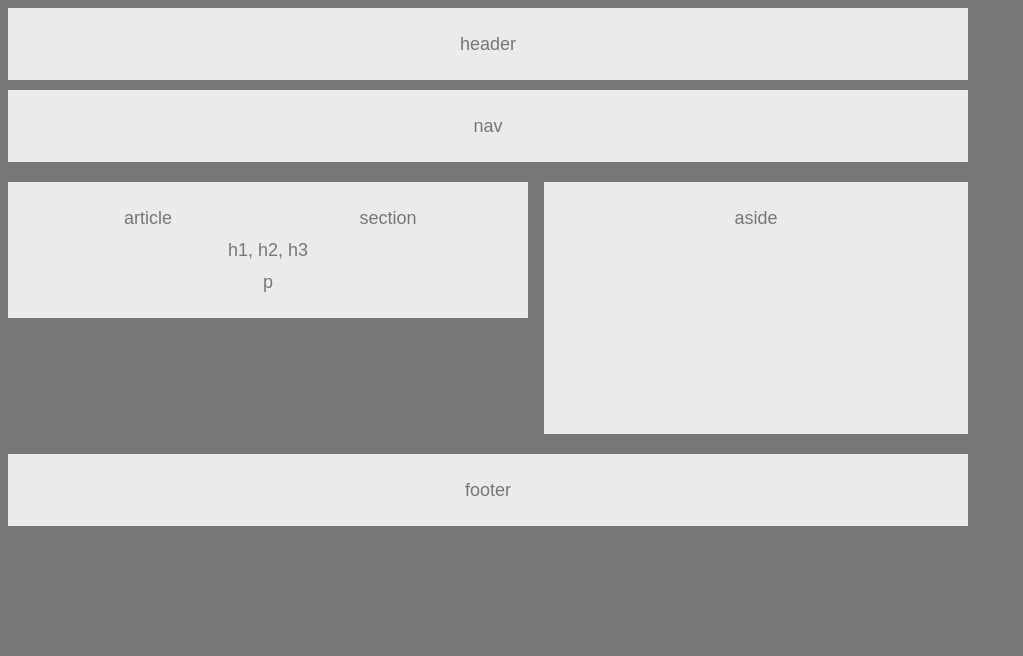
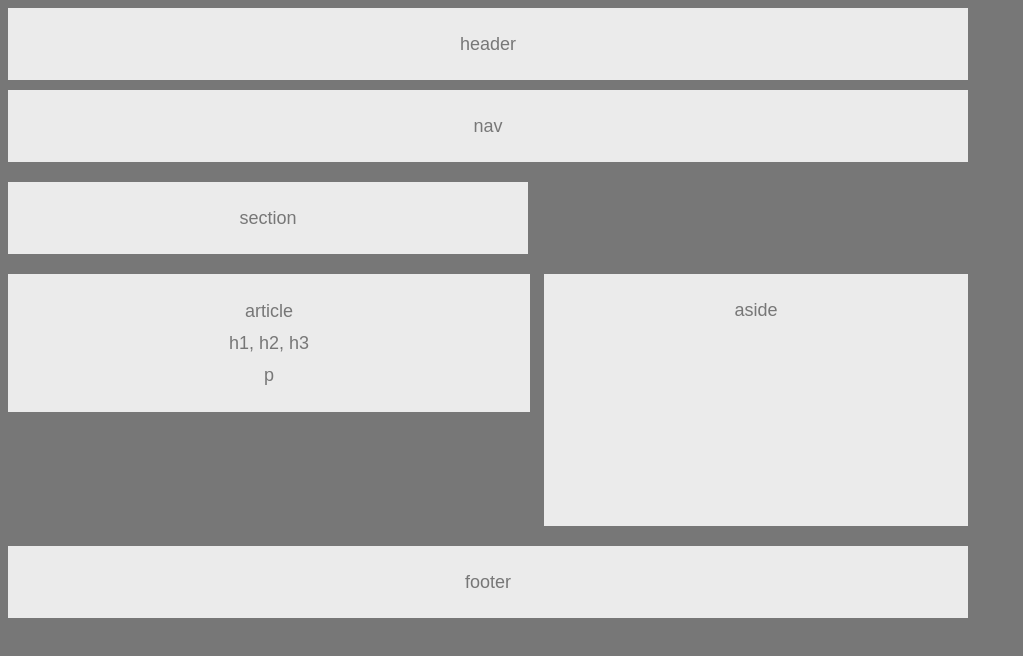
Before and after one commit to malorielara/HW-Wireframe, a plain HTML site: page index.html in a window 1280 px wide. Shown: the whole page, without its empty margins (0-1023 px from the left). Drawn offline with Linux system fonts and the light colour scheme.

Commit message:
close but then not

```diff
--- a/index.html
+++ b/index.html
@@ -19,15 +19,16 @@
 
     <section id="left">
         section
-    <div id="left-2">
+    </section>
+
+    <section id="left-2">
         article
+    <div id="inside">
+        h1, h2, h3
     </div>
-     <aside>
-        h1, h2, h3
-      </aside>
-      <aside>
+    <div id="inside-2">
         p
-      </aside>
+    </div>
     </section>
 
     <section id="right">
--- a/style.css
+++ b/style.css
@@ -31,10 +31,13 @@ section {
 
 #left-2 {
     width: 50%;
-    float: left;
     color: #777;
     background: #ebebeb;
     text-align: center;
+    float: left;
+    overflow: auto;
+    clear: both;
+    border: 1px solid #ebebeb;
 }
 
 #right {
```
